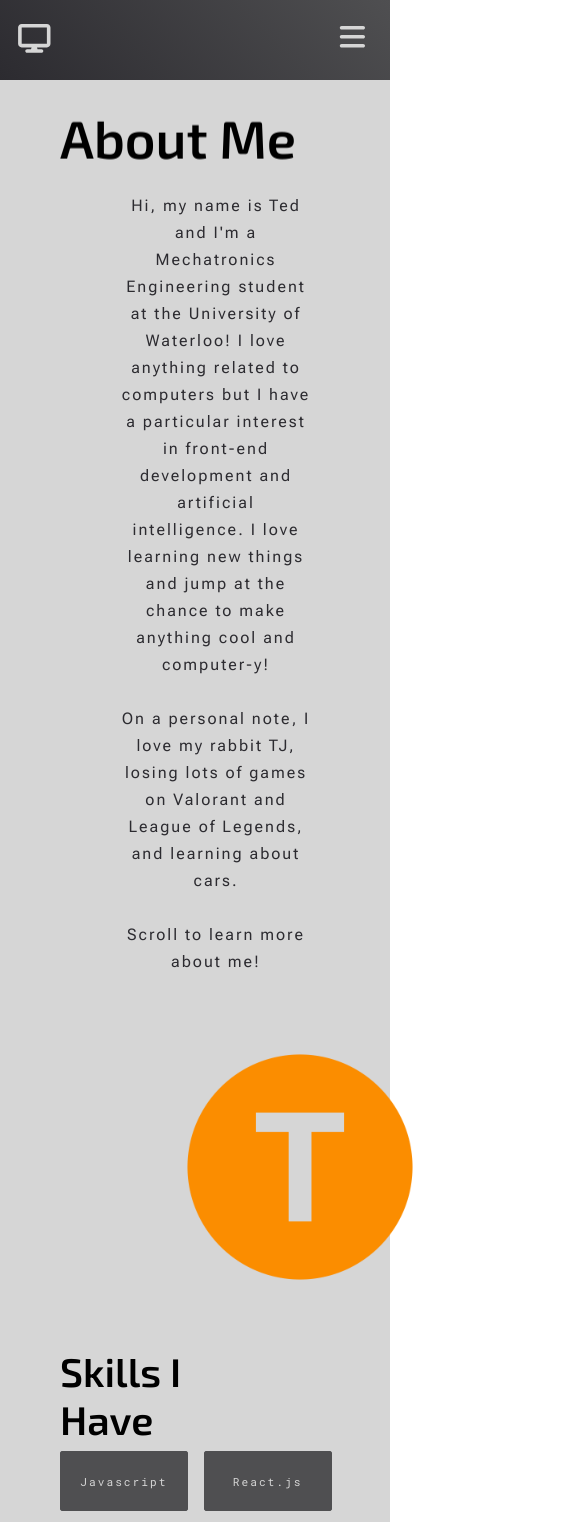
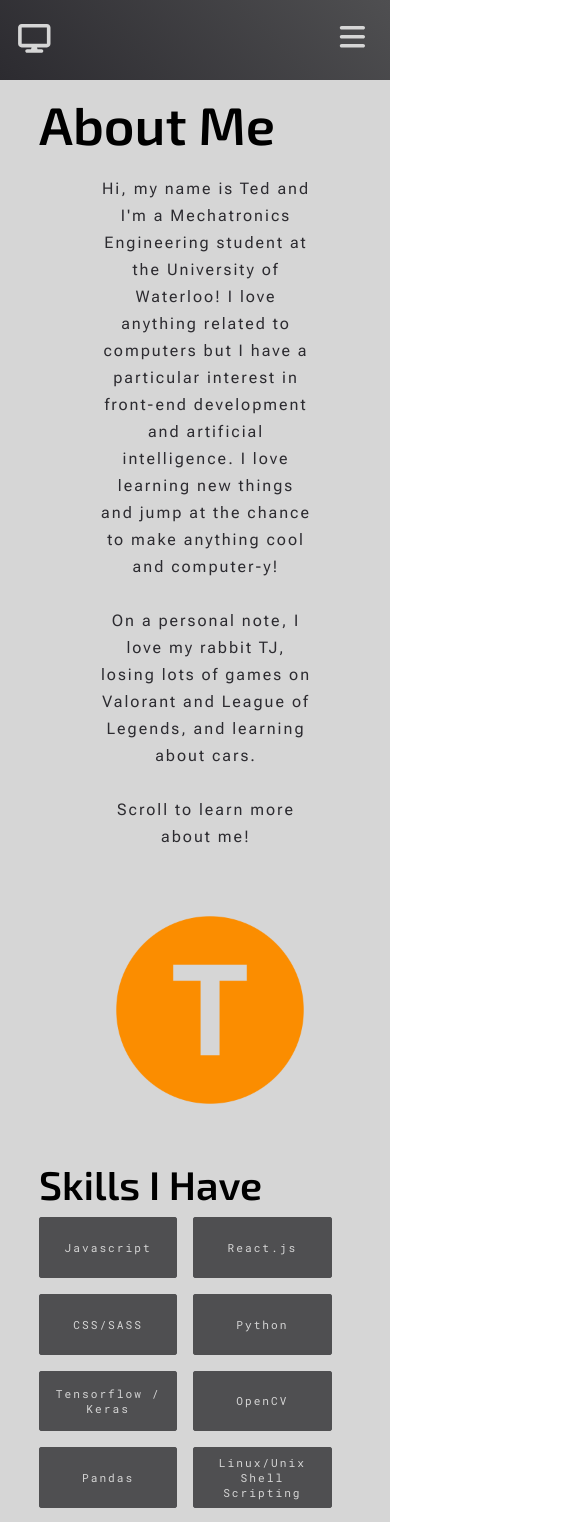
Before and after one commit to tedhz/ted-zhang-website, a React (Create React App) app: page /about in a window 390 px wide. Shown: the top 1522 px of the page, 585 px wide, since content can reach past the window. Built offline with nearby package versions, Linux system fonts and the light colour scheme.

Commit message:
Update About.scss

```diff
--- a/src/pages/about/About.scss
+++ b/src/pages/about/About.scss
@@ -25,9 +25,9 @@
 .txt-and-pic {
     animation: fadeIn 1s .5s backwards;
     animation-delay: 1s;
-    width: 100%;
+    width: 100vw;
     display: grid;
-    grid-template-columns: repeat(auto-fit, minmax(600px, auto));
+    grid-template-columns: repeat(auto-fit, minmax(500px, auto));
     animation: fadeIn 1s .5s backwards;
     animation-delay: 1s;
 }
@@ -53,7 +53,10 @@
 
     @media screen and (max-width: 960px) {
         padding-left: 0;
+        transform: translateX(-20%);
         padding-bottom: 10%;
+        align-self: center;
+
     }
 }
 
@@ -109,6 +112,7 @@ h4 {
 
 .work-exp{
     padding-top: 0;
+    max-width: 90vw;
     padding-left: 10%;
     padding-bottom: 20%;
     animation: fadeIn 1s .5s backwards;
```
